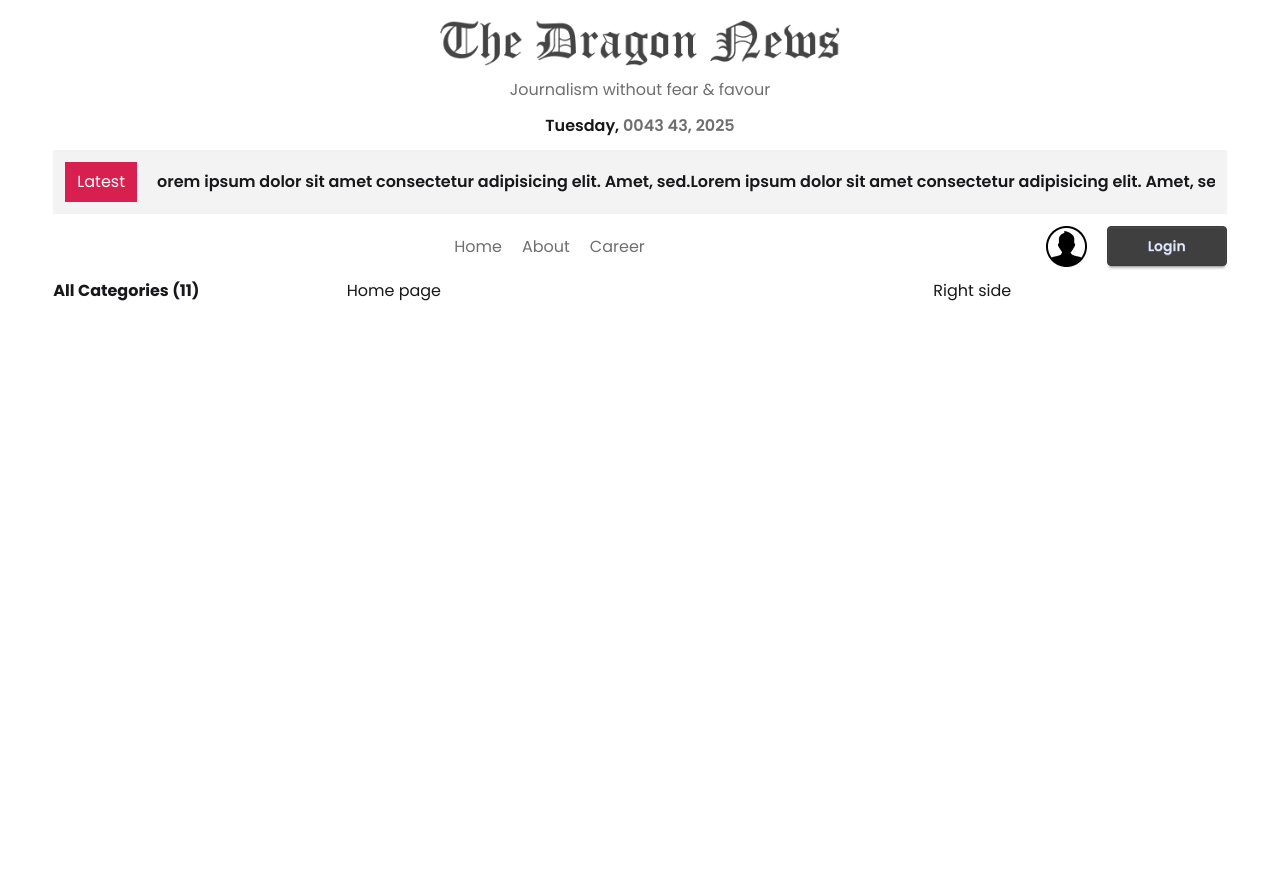
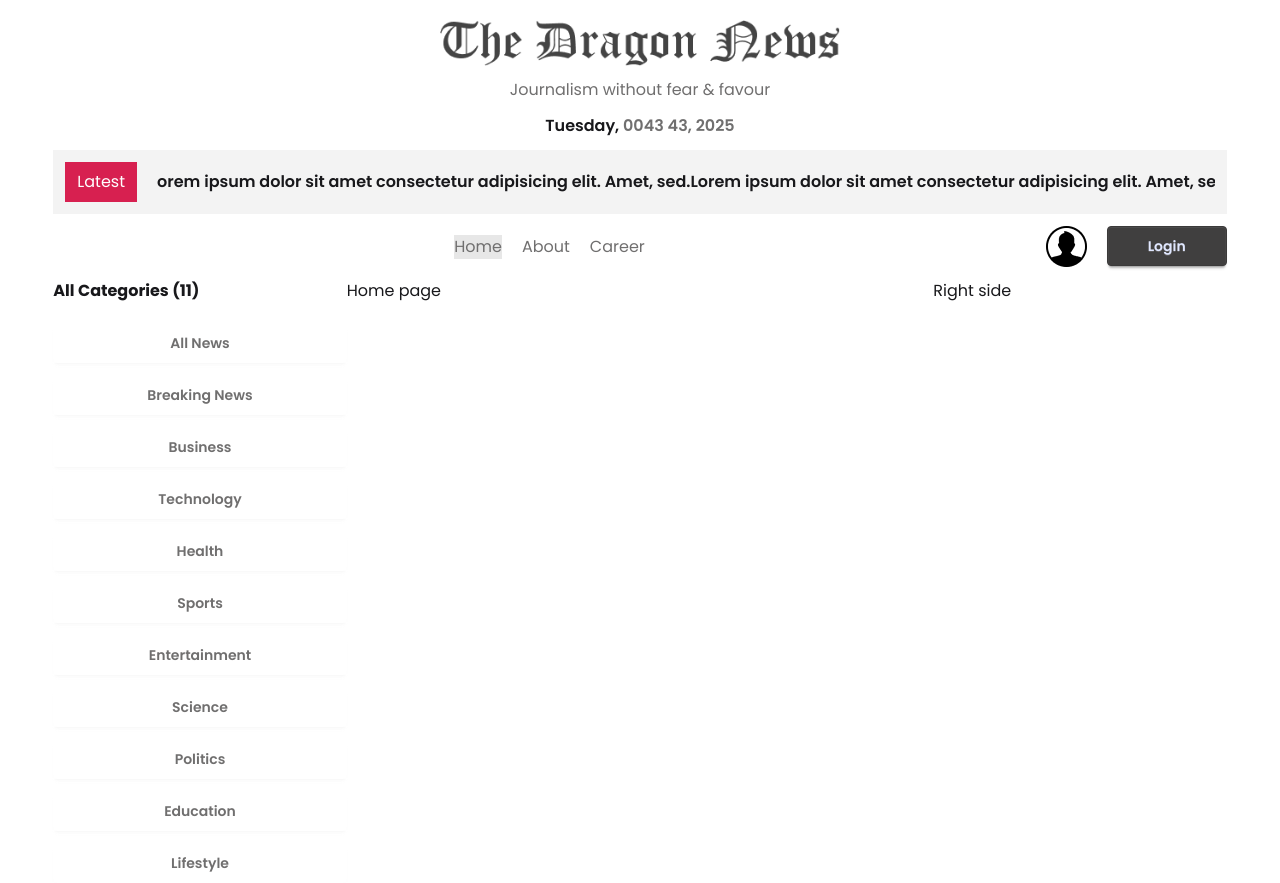
Before and after one commit to mdmhrz/dragon-news, a React (Vite) app: page / in a window 1280 px wide. Before the commit the page ends 800 px from the top, so only its background shows below. Built offline with nearby package versions, Linux system fonts and the light colour scheme.

Commit message:
Left aside dynamic name loaled

```diff
--- a/src/components/Categories.jsx
+++ b/src/components/Categories.jsx
@@ -1,4 +1,5 @@
 import React, { use } from 'react';
+import { NavLink } from 'react-router';
 
 const categoryPromise = fetch("/categories.json").then((res) => res.json());
 console.log(categoryPromise);
@@ -10,6 +11,15 @@
     return (
         <div>
             <h2 className='font-bold'>All Categories ({categories.length})</h2>
+            <div className='grid grid-cols-1 mt-5 gap-3'>
+                {
+                    categories.map(category => <NavLink
+                        key={category.id}
+                        className={"btn bg-base-100 border-none hover:bg-base-200 font-semibold text-accent"}
+                        to={`/category/${category.id}`}
+                    >{category.name}</NavLink>)
+                }
+            </div>
         </div>
     );
 };
--- a/src/index.css
+++ b/src/index.css
@@ -20,3 +20,7 @@
 * {
   font-family: "Poppins", sans-serif;
 }
+
+a.active {
+  @apply bg-base-300
+}
```
